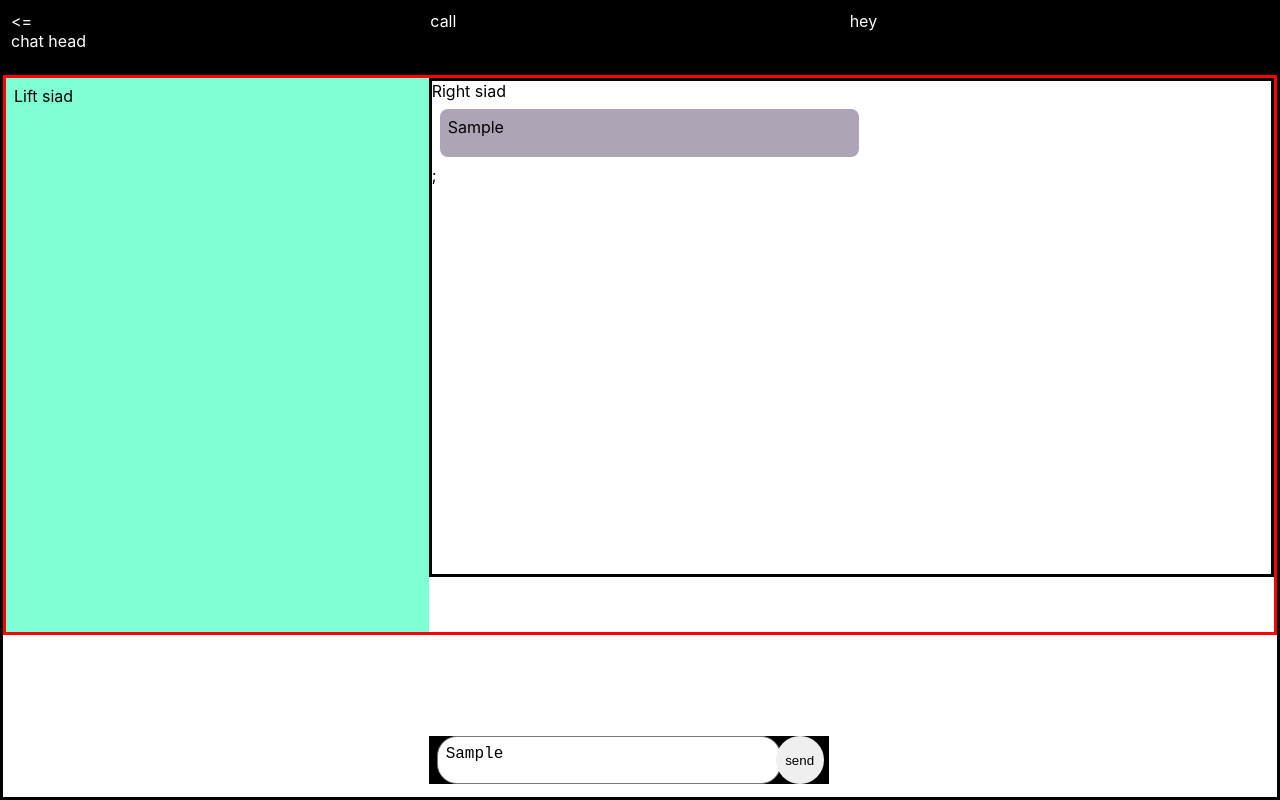
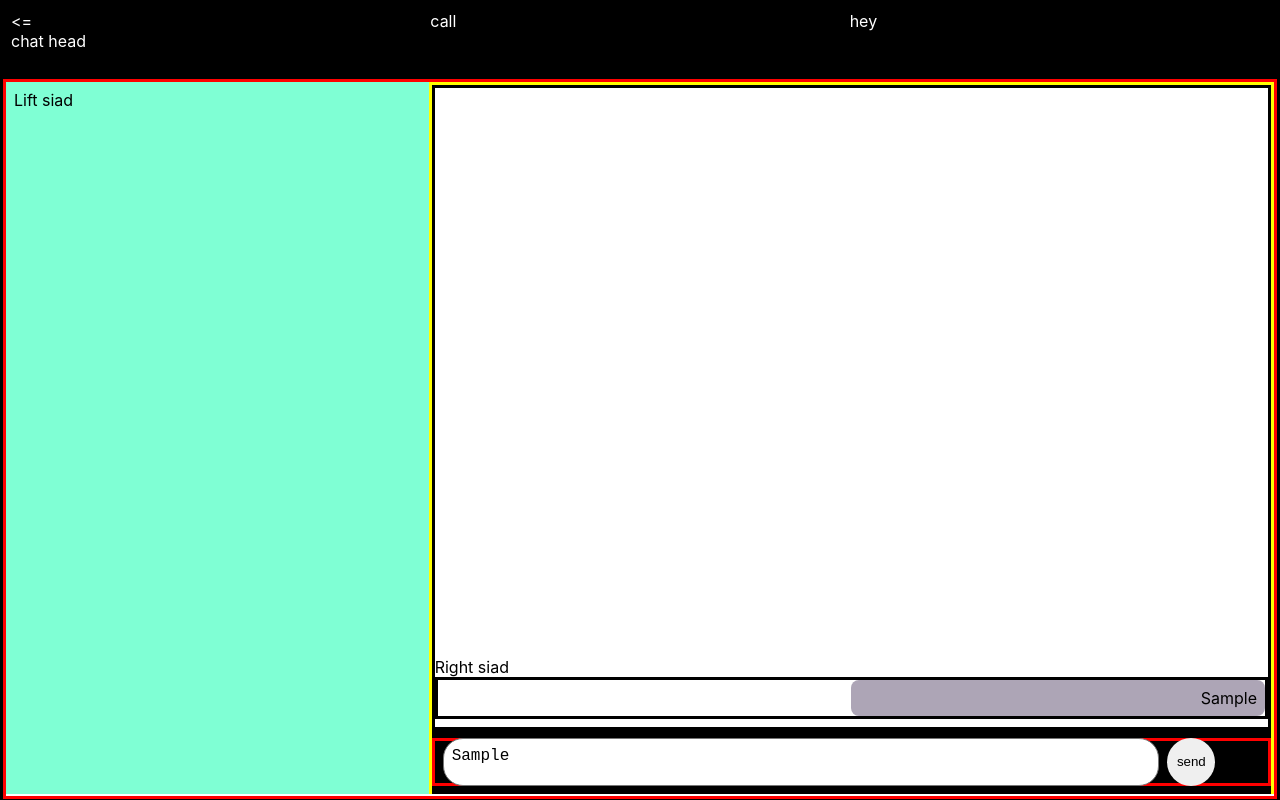
Before and after one commit to prinako/chat-app, a React (Create React App) app: page / in a window 1280 px wide. Both pictures are taken after typing "Sample" into the empty fields and a click on the button "send". Built offline with nearby package versions, Linux system fonts and the light colour scheme.

Commit message:
on the chat dashbord

```diff
--- a/public/style.css
+++ b/public/style.css
@@ -16,7 +16,7 @@ a:hover {
 }
 
 body {
-  overflow: hidden;
+  height: 100vh;
   background-color: #F8F0DF;
   font-family: -apple-system, BlinkMacSystemFont, "Segoe UI", "Roboto", "Oxygen",
     "Ubuntu", "Cantarell", "Fira Sans", "Droid Sans", "Helvetica Neue",
@@ -48,32 +48,30 @@ body {
 }
 
 .chat-container {
-  display: grid;
-  grid-template-rows: 0.5fr 5fr;
+  height: 100vh;
   border: solid;
   background-color: #fff;
-  height: 100vh;
 }
 
 .chat-wrapper {
+  height: 90vh;
   border: solid red;
   display: grid;
   grid-template-columns: 1fr 2fr;
-  height: 35rem;
 }
 
 .chat-contact {
+  height: 89vh;
   background-color: aquamarine;
 }
 
 .message-container {
-  position: relative;
-  display: flex;
-  flex-direction: column;
-  height: 100%;
+  height: 89vh;
+  border: solid yellow;
 }
 
 .message-head {
+  height: 9.5vh;
   display: grid;
   grid-template-columns: 1fr 1fr 1fr;
   background-color: black;
@@ -81,36 +79,60 @@ body {
 }
 
 .message-wrapper {
-  width: 100%;
-  height: 90%;
+  display: flex;
+  flex-direction: column;
+  justify-content: end;
+  height: calc(89vh - 4.2rem);
   border: solid;
   overflow: auto;
 }
 
-.message {}
+.send-wrapper {
+  display: flex;
+  align-items: center;
+  height: 3rem;
+  width: 100%;
+  border: solid red;
+}
+
+.send-container {
+  display: flex;
+  align-items: center;
+  text-align: center;
+  height: 4rem;
+  background-color: black;
+}
+
+.send-btn {
+  right: 5px;
+  border: none;
+  border-radius: 50%;
+  width: 3rem;
+  height: 3rem;
+  cursor: pointer;
+}
+
+.message {
+}
 
 .mes-bubble-container {
+  border: solid;
+  margin-bottom: 0.5rem;
+  width: 100%;
+}
+
+.mes-bubble {
+  min-height: 1rem;
+  padding: 0.5rem;
+  min-width: 1px;
+  text-align: right;
+  margin-left: 50%;
+  word-wrap: break-word;
   border-radius: 0.5rem;
-  padding: 0.5rem;
-  margin: 0.5rem;
-  width: 50%;
-  min-height: 3rem;
   background-color: rgb(173, 165, 182);
 }
 
-.mes-bubble {}
 
-.send-container {
-  position: fixed;
-  bottom: 1rem;
-  height: 3rem;
-  width: 25rem;
-  background-color: black;
-}
-
-.send-wrapper {
-  width: 100%;
-}
 
 textarea {
   border-radius: 20px;
@@ -128,15 +150,7 @@ textarea:focus {
   border: none;
 }
 
-.btn {
-  position: absolute;
-  right: 5px;
-  border: none;
-  border-radius: 50%;
-  width: 3rem;
-  height: 3rem;
-  cursor: pointer;
-}
+
 
 .form-container {
   border-radius: 0.5rem;
--- a/src/components/Room.jsx
+++ b/src/components/Room.jsx
@@ -14,9 +14,9 @@ export default function Room(props) {
   return (
     <div className="message-container">
       <div className="message-wrapper">
-        <MessageContainer mes={isMessage} />;
+        <MessageContainer mes={isMessage} />
       </div>
-      <WriteSend onChange={handleOnChange} className="btn" text="send" />
+      <WriteSend onChange={handleOnChange} className="send-btn" text="send" />
     </div>
   );
 }
--- a/src/components/utilities/MessageBubble.jsx
+++ b/src/components/utilities/MessageBubble.jsx
@@ -3,9 +3,9 @@ import React from "react";
 export default function MessageBubble(props) {
   return (
     <div className={`mes-bubble-container ${props.className}`}>
-    <div className="mes-bubble">
-      <p>{props.mes}</p>
-    </div>
+      <div className="mes-bubble">
+        <p>{props.mes}</p>
+      </div>
     </div>
   );
 }
--- a/src/components/utilities/MessageContainer.jsx
+++ b/src/components/utilities/MessageContainer.jsx
@@ -4,11 +4,15 @@ import MessageBubble from "./MessageBubble";
 export default function MessageContainer(props) {
   const isMessage = props.mes;
   return (
-    <div className="message">
+    <React.StrictMode>
       Right siad
       {isMessage.map((mes, index) => {
-        return <MessageBubble key={index} id={index} mes={mes} />;
+        return (
+          <div className="message">
+            <MessageBubble key={index} id={index} mes={mes} />
+          </div>
+        );
       })}
-    </div>
+    </React.StrictMode>
   );
 }
--- a/src/components/utilities/WriteSend.jsx
+++ b/src/components/utilities/WriteSend.jsx
@@ -5,8 +5,6 @@ import Button from "./Button";
 
 export default function WriteSend(props) {
   const [isNewMessage, setNewMessage] = useState("")
-
-  console.log(isNewMessage)
 
   return (
     <div className=" send-container">
```
